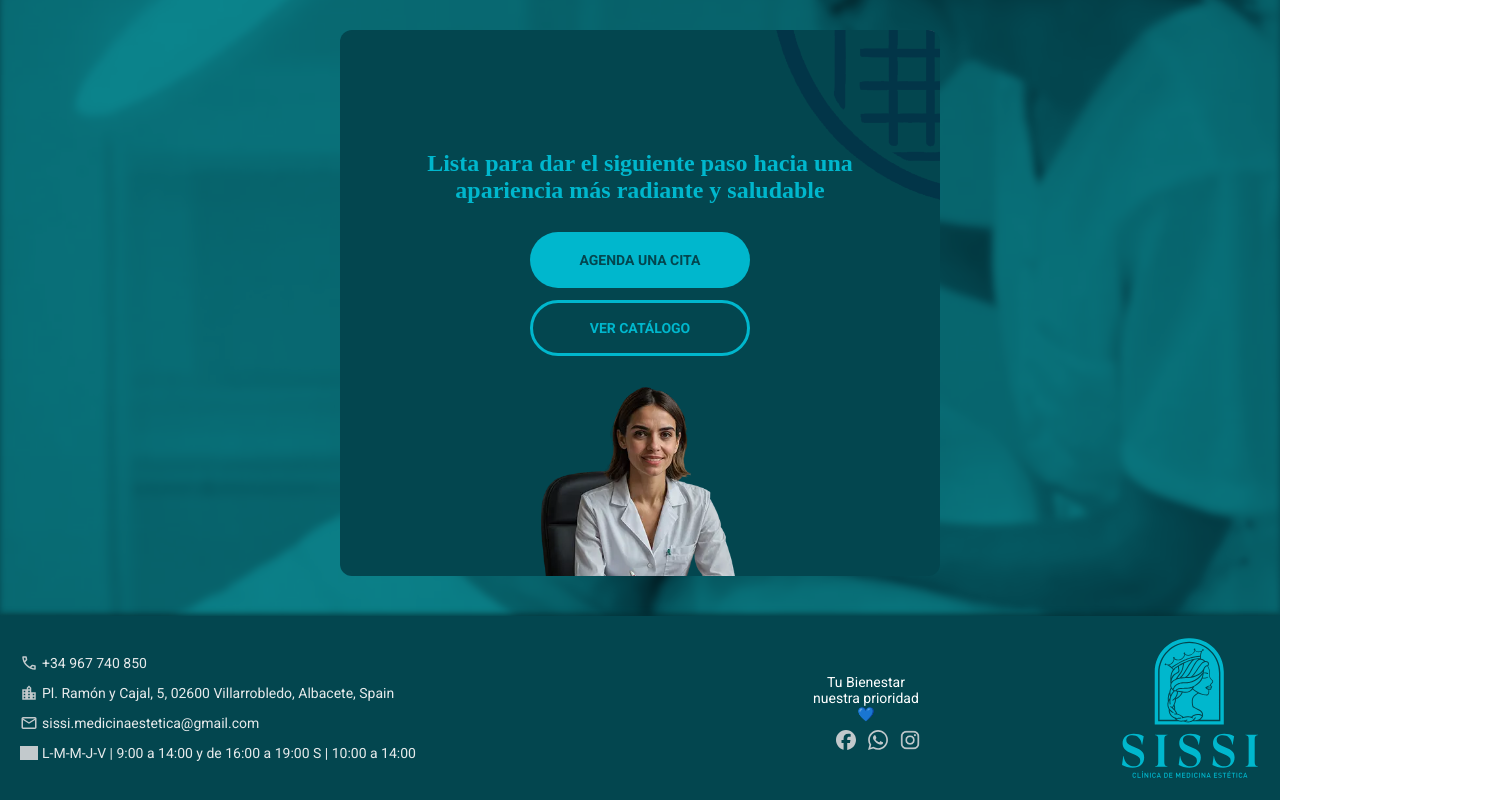
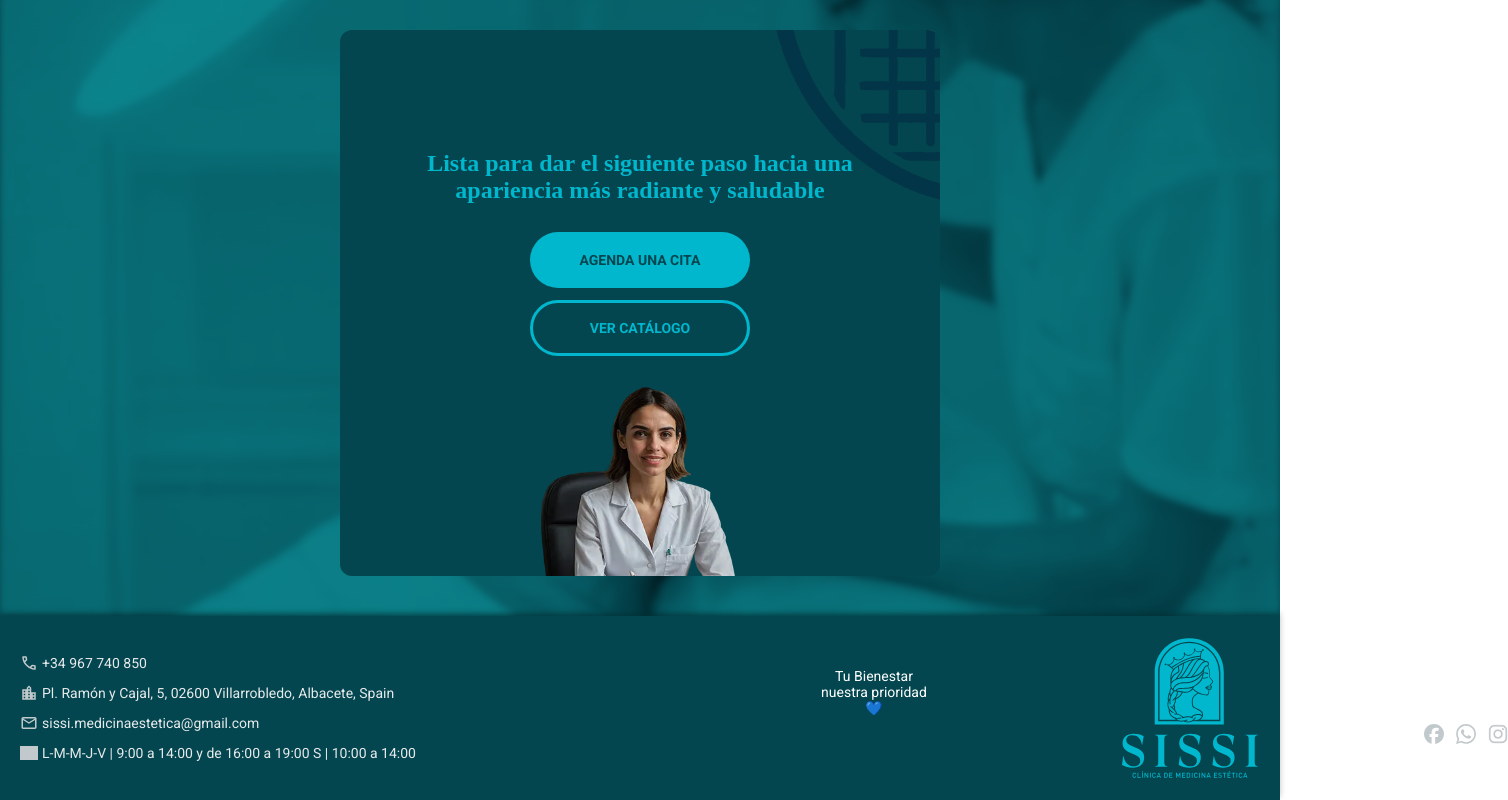
Before and after one commit to Yaalalf/sissi-landing-page, a Next.js app: page / in a window 1280 px wide. Shown: the part 3334-4134 px from the top of the page, 1508 px wide, since content can reach past the window. Built offline with nearby package versions, Linux system fonts and the light colour scheme; grey boxes are pictures that could not be loaded.

Commit message:
fixing visual error

```diff
--- a/src/sections/FooterSection/FooterSection.tsx
+++ b/src/sections/FooterSection/FooterSection.tsx
@@ -9,10 +9,14 @@ export default function FooterSection() {
         <div className="Logo"></div>
       </div>
 
-      <p className="Slogan">
-        Tu Bienestar <br /> nuestra prioridad <br />
-        💙
-      </p>
+      <div className="SloganContainer">
+        <p className="Slogan">
+          Tu Bienestar <br /> nuestra prioridad <br />
+          💙
+        </p>
+
+        <SocialMediaLinks />
+      </div>
       <div className="InfoContainer">
         <div className="InfoContent">
           <p className="Info Phone">
@@ -42,8 +46,6 @@ export default function FooterSection() {
           referrerPolicy="no-referrer-when-downgrade"
         ></iframe>
       </div>
-
-      <SocialMediaLinks />
     </footer>
   );
 }
--- a/src/sections/FooterSection/style/desktop_media_query.css
+++ b/src/sections/FooterSection/style/desktop_media_query.css
@@ -45,14 +45,34 @@
     mask-position: center;
   }
 
-  .FooterSection .Slogan {
+  .FooterSection .SloganContainer {
     order: 2;
 
+    display: flex;
+    flex-direction: column;
+    align-items: center;
+    justify-content: center;
+
+    gap: 8px;
+  }
+
+  .FooterSection .Slogan {
     color: white;
     text-align: center;
     font-size: 14px;
-    margin-block-end: 20px;
-    margin-inline-end: 16px;
+    margin-block-end: 0px;
+    margin-inline-end: 0px;
+  }
+
+  .FooterSection .SocialMediaList {
+    position: relative;
+    bottom: 0px;
+    right: 0px;
+  }
+
+  .FooterSection .SocialMediaList .Icon {
+    inline-size: 20px;
+    block-size: 20px;
   }
 
   .FooterSection .InfoContainer {
@@ -109,15 +129,4 @@
 
     display: inline-block;
   }
-
-  .FooterSection .SocialMediaList {
-    position: absolute;
-    bottom: 46px;
-    right: 360px;
-  }
-
-  .FooterSection .SocialMediaList .Icon {
-    inline-size: 20px;
-    block-size: 20px;
-  }
 }
--- a/src/sections/FooterSection/style/mobile.css
+++ b/src/sections/FooterSection/style/mobile.css
@@ -14,6 +14,8 @@
   background-color: var(--primary-color-dark);
 
   box-shadow: 0px -3px 6px rgba(0, 0, 0, 0.244);
+
+  position: relative;
 }
 .FooterSection .LogoContainer {
   inline-size: 320px;
@@ -36,6 +38,12 @@
   color: white;
   text-align: center;
   margin-block-end: 40px;
+}
+
+.FooterSection .SocialMediaList {
+  position: absolute;
+  bottom: 40px;
+  left: calc(50vw - 96px / 2);
 }
 
 .FooterSection .InfoContainer {
```
